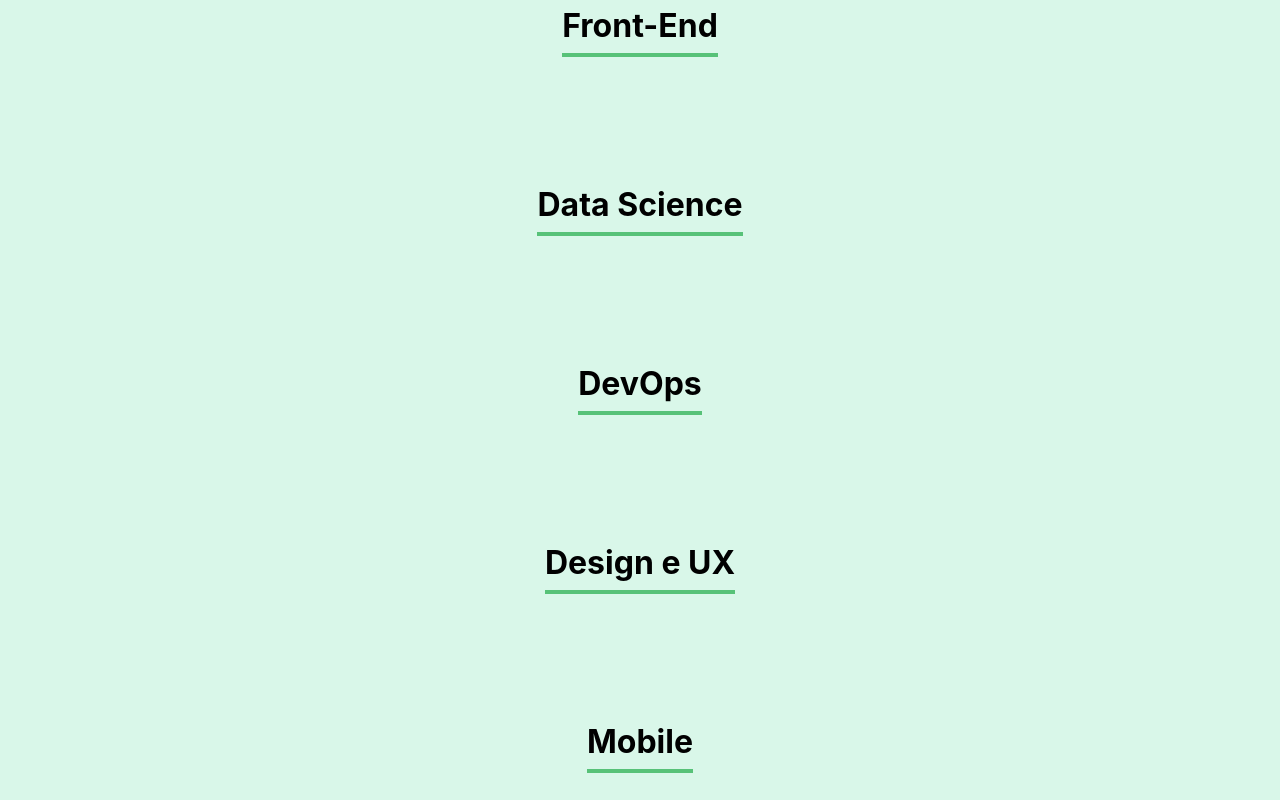
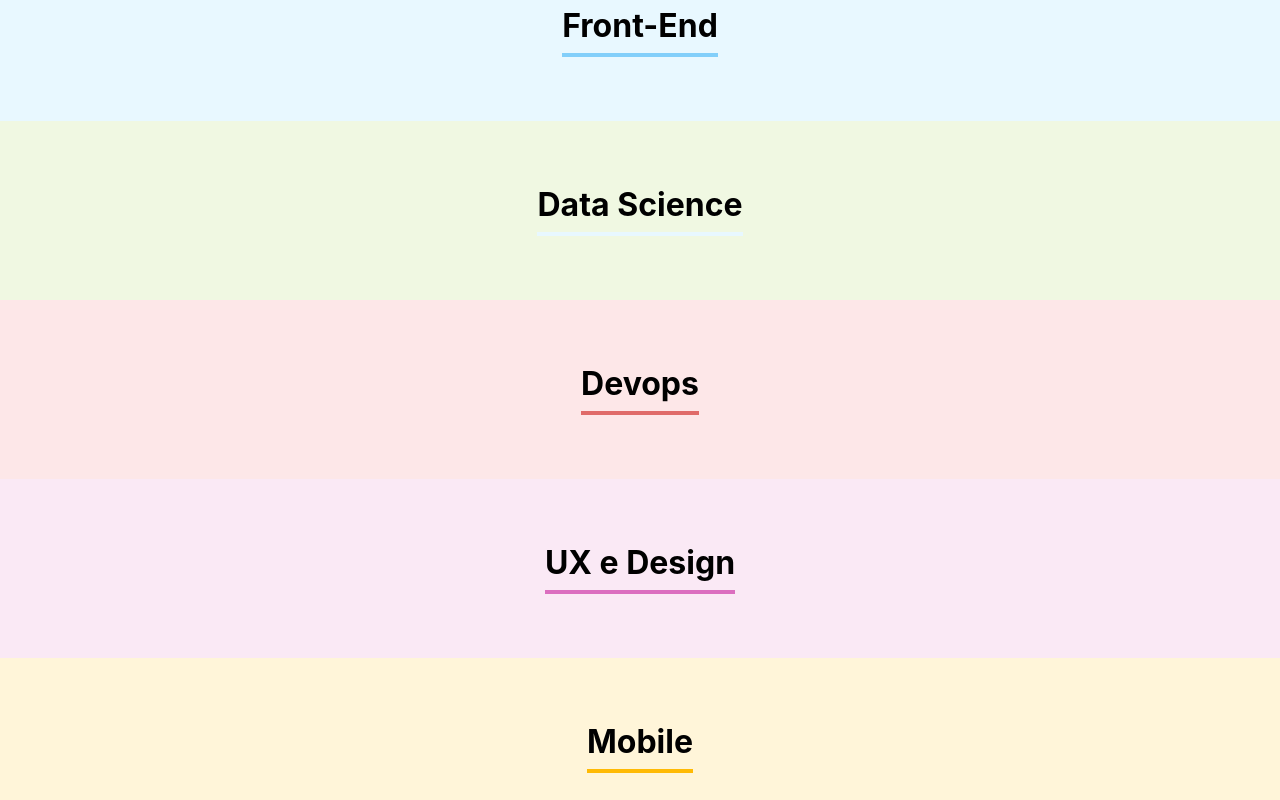
Before and after one commit to joaometzdorf/organo, a React (Create React App) app: page / in a window 1280 px wide. Shown: the part 1700-2500 px from the top of the page. Built offline with nearby package versions, Linux system fonts and the light colour scheme.

Commit message:
Elevando a lista de times

```diff
--- a/src/App.js
+++ b/src/App.js
@@ -4,11 +4,49 @@
 import Time from "./components/Time";
 
 function App() {
+  const times = [
+    {
+      nome: "Programação",
+      corPrimaria: "#57C278",
+      corSecundaria: "#D9F7E9",
+    },
+    {
+      nome: "Front-End",
+      corPrimaria: "#82CFFA",
+      corSecundaria: "#E8F8FF",
+    },
+    {
+      nome: "Data Science",
+      corPrimaria: "#E8F8FF",
+      corSecundaria: "#F0F8E2",
+    },
+    {
+      nome: "Devops",
+      corPrimaria: "#E06B69",
+      corSecundaria: "#FDE7E8",
+    },
+    {
+      nome: "UX e Design",
+      corPrimaria: "#DB6EBF",
+      corSecundaria: "#FAE9F5",
+    },
+    {
+      nome: "Mobile",
+      corPrimaria: "#FFBA05",
+      corSecundaria: "#FFF5D9",
+    },
+    {
+      nome: "Inovação e Gestão",
+      corPrimaria: "#FF8A29",
+      corSecundaria: "#FFEEDF",
+    },
+  ];
+
   const [colaboradores, setColaboradores] = useState([]);
 
   const aoNovoColaboradorAdicionado = (colaborador) => {
     console.log(colaborador);
-    setColaboradores([...colaboradores, colaborador])
+    setColaboradores([...colaboradores, colaborador]);
   };
 
   return (
@@ -19,13 +57,10 @@
           aoNovoColaboradorAdicionado(colaborador)
         }
       />
-      <Time nome="Programação" />
-      <Time nome="Front-End" />
-      <Time nome="Data Science" />
-      <Time nome="DevOps" />
-      <Time nome="Design e UX" />
-      <Time nome="Mobile" />
-      <Time nome="Inovação e Gestão" />
+
+      {times.map((time) => {
+        return <Time key={time.nome} nome={time.nome} corPrimaria={time.corPrimaria} corSecundaria={time.corSecundaria} />;
+      })}
     </div>
   );
 }
--- a/src/components/Time/Time.css
+++ b/src/components/Time/Time.css
@@ -1,12 +1,11 @@
 .time {
     text-align: center;
     padding: 2rem;
-    background-color: #D9F7E9;
 }
 
 .time h3 {
     font-size: 2rem;
-    border-bottom: 4px solid #57C278;
+    border-bottom: 4px solid;
     display: inline-block;
     padding-bottom: .5rem;
 }
--- a/src/components/Time/index.js
+++ b/src/components/Time/index.js
@@ -1,11 +1,11 @@
 import "./Time.css";
 
 const Time = (props) => {
-    return (
-        <section className="time">
-            <h3>{props.nome}</h3>
-        </section>
-    )
+  return (
+    <section className="time" style={{ backgroundColor: props.corSecundaria }}>
+      <h3 style={{ borderColor: props.corPrimaria }}>{props.nome}</h3>
+    </section>
+  );
 };
 
 export default Time;
```
